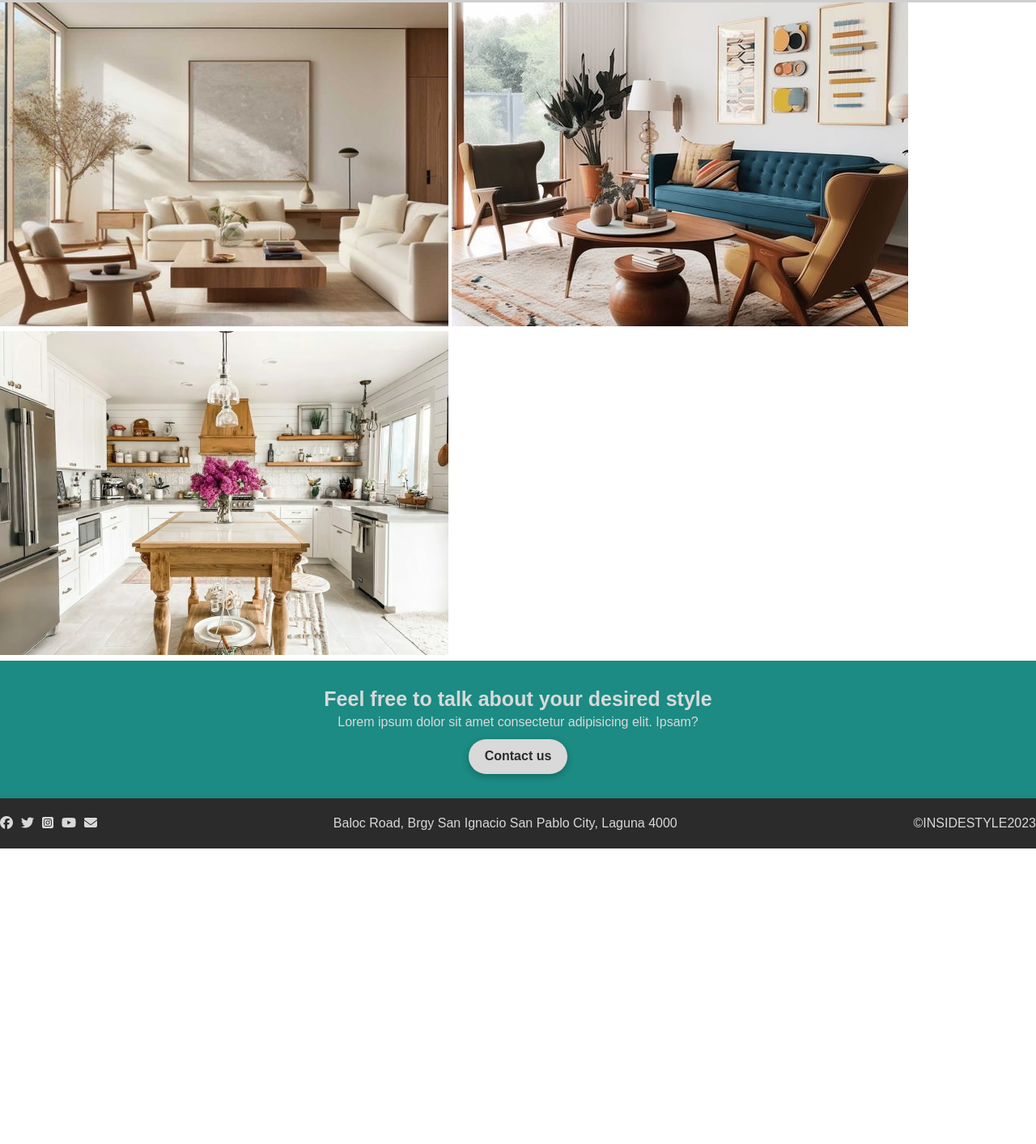
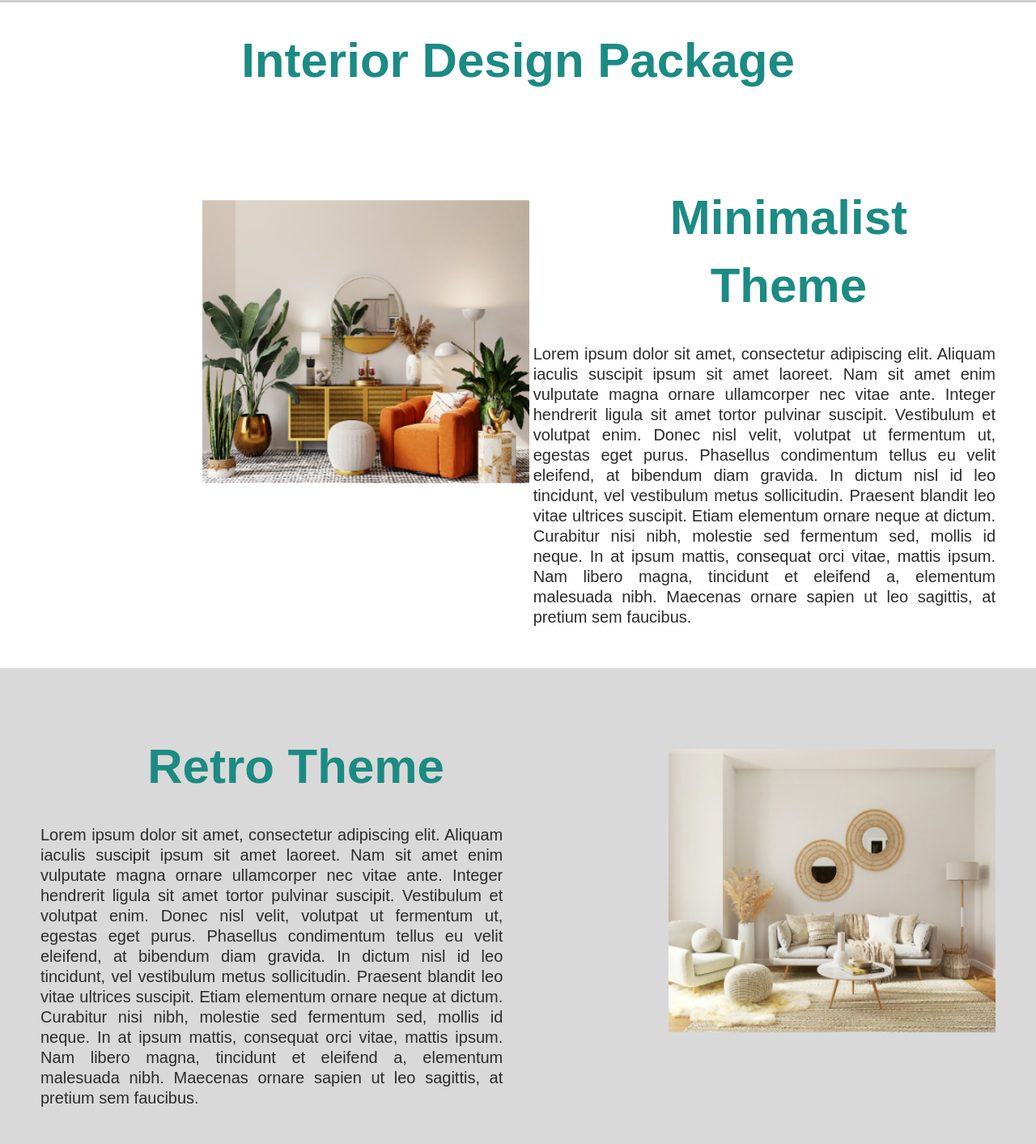
Before and after one commit to PATawti/Rigos-InsideStyle, a plain HTML site: page catalog.html in a window 1280 px wide. Shown: the part 927-2340 px from the top of the page at 81% size. Before the commit the page ends 1975 px from the top, so only its background shows below. Drawn offline with Linux system fonts and the light colour scheme; grey boxes are pictures that could not be loaded; a web font is replaced by a local one.

Commit message:
aboutcatalog

```diff
--- a/catalog.html
+++ b/catalog.html
@@ -50,21 +50,80 @@
 <!-- INTERIOR PACKAGE -->
 <!-- section.package>.package__wrapper>.package_theme>.package__left>img+.package__right>h2+p -->
 <section class="package">
-    <div class="package__wrapper">
-        <h2></h2>
-        <div class="package_theme">
-            <div class="package__left">
-                <img src="img/minimalist.png" alt="">
-                <img src="img/retro.png" alt="">
-                <img src="img/shabby-chic.png" alt="">
-                <div class="package__right">
-                    <h2></h2>
-                    <p></p>
-                </div>
-            </div>
+    <div class="package_wrapper">
+      <h2>Interior Design Package</h2>
+      <div class="package_theme">
+        <div class="package_left">
+          <img src="./img/catalog-1.png" alt="" />
         </div>
+        <div class="package_right">
+          <h2>Minimalist Theme</h2>
+          <p>
+            Lorem ipsum dolor sit amet, consectetur adipiscing elit. Aliquam
+            iaculis suscipit ipsum sit amet laoreet. Nam sit amet enim
+            vulputate magna ornare ullamcorper nec vitae ante. Integer
+            hendrerit ligula sit amet tortor pulvinar suscipit. Vestibulum et
+            volutpat enim. Donec nisl velit, volutpat ut fermentum ut, egestas
+            eget purus. Phasellus condimentum tellus eu velit eleifend, at
+            bibendum diam gravida. In dictum nisl id leo tincidunt, vel
+            vestibulum metus sollicitudin. Praesent blandit leo vitae ultrices
+            suscipit. Etiam elementum ornare neque at dictum. Curabitur nisi
+            nibh, molestie sed fermentum sed, mollis id neque. In at ipsum
+            mattis, consequat orci vitae, mattis ipsum. Nam libero magna,
+            tincidunt et eleifend a, elementum malesuada nibh. Maecenas ornare
+            sapien ut leo sagittis, at pretium sem faucibus.
+          </p>
+        </div>
+      </div>
+      <div class="package_theme">
+        <div class="package_left">
+          <img src="./img/catalog-2.png" alt="" />
+        </div>
+        <div class="package_right">
+          <h2>Retro Theme</h2>
+          <p>
+            Lorem ipsum dolor sit amet, consectetur adipiscing elit. Aliquam
+            iaculis suscipit ipsum sit amet laoreet. Nam sit amet enim
+            vulputate magna ornare ullamcorper nec vitae ante. Integer
+            hendrerit ligula sit amet tortor pulvinar suscipit. Vestibulum et
+            volutpat enim. Donec nisl velit, volutpat ut fermentum ut, egestas
+            eget purus. Phasellus condimentum tellus eu velit eleifend, at
+            bibendum diam gravida. In dictum nisl id leo tincidunt, vel
+            vestibulum metus sollicitudin. Praesent blandit leo vitae ultrices
+            suscipit. Etiam elementum ornare neque at dictum. Curabitur nisi
+            nibh, molestie sed fermentum sed, mollis id neque. In at ipsum
+            mattis, consequat orci vitae, mattis ipsum. Nam libero magna,
+            tincidunt et eleifend a, elementum malesuada nibh. Maecenas ornare
+            sapien ut leo sagittis, at pretium sem faucibus.
+          </p>
+        </div>
+      </div>
+      <div class="package_theme">
+        <div class="package_left">
+          <img src="./img/catalog-3.png" alt="" />
+        </div>
+        <div class="package_right">
+          <h2>Minimalist Theme</h2>
+          <p>
+            Lorem ipsum dolor sit amet, consectetur adipiscing elit. Aliquam
+            iaculis suscipit ipsum sit amet laoreet. Nam sit amet enim
+            vulputate magna ornare ullamcorper nec vitae ante. Integer
+            hendrerit ligula sit amet tortor pulvinar suscipit. Vestibulum et
+            volutpat enim. Donec nisl velit, volutpat ut fermentum ut, egestas
+            eget purus. Phasellus condimentum tellus eu velit eleifend, at
+            bibendum diam gravida. In dictum nisl id leo tincidunt, vel
+            vestibulum metus sollicitudin. Praesent blandit leo vitae ultrices
+            suscipit. Etiam elementum ornare neque at dictum. Curabitur nisi
+            nibh, molestie sed fermentum sed, mollis id neque. In at ipsum
+            mattis, consequat orci vitae, mattis ipsum. Nam libero magna,
+            tincidunt et eleifend a, elementum malesuada nibh. Maecenas ornare
+            sapien ut leo sagittis, at pretium sem faucibus.
+          </p>
+        </div>
+      </div>
+
     </div>
-</section>
+  </section>
 
 
 
--- a/style.css
+++ b/style.css
@@ -646,10 +646,55 @@ img {
 
 }
 
-.package{
+
+/* lorem */
+
+.package_wrapper h2 {
+  color: var(--clr-primary);
+  font-size: 6rem;
+  font-weight: 700;
+  text-align: center;
+  padding: 3rem;
+  display: flex;
+  font-display: column;
+  justify-content: center;
+}
+.package_theme {
+  padding: 5rem;
+  display: flex;
+  gap: 0.5rem;
+}
+
+.package_left {
+  width: 500rem;
+  margin-left: 20rem;
+  margin-top: 5rem;
+}
+
+.package_left img {
+  width: 50rem;
+  height: 35rem;
 
 }
-
+.package_right h2 {
+  color: var(--clr-primary);
+  display: flex;
+  font-size: 6rem;
+  font-weight: 700;
+  text-align: center;
+  margin-left: 6rem;
+  height: -20px;
+}
+.package_right p {
+  font-size: 2rem;
+  line-height: 2.5rem;
+  text-align: justify;
+}
+.package_theme:nth-child(odd) {
+  background-color: var(--clr-semilight);
+  flex-direction: row-reverse;
+  display: flex;
+}
 
 /* Repeatable */
 .btn{
```
